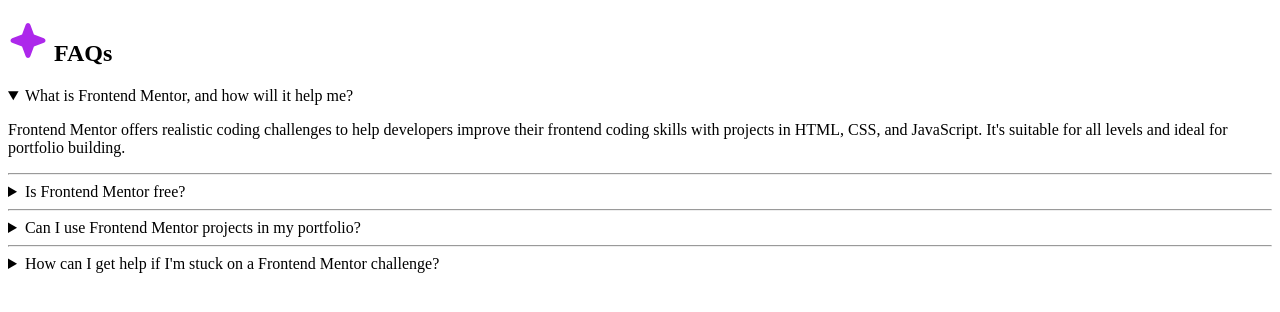
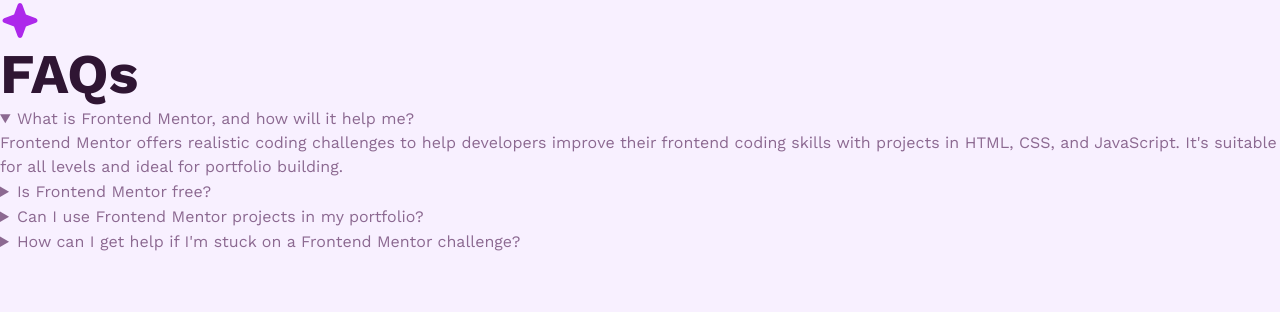
Before and after one commit to dave-cross/Frontend-Mentor-faq-accordion-profile-solution, a plain HTML site: page index.html in a window 1280 px wide. Drawn offline with nearby package versions, Linux system fonts and the light colour scheme.

Commit message:
style: add globals

```diff
--- a/index.html
+++ b/index.html
@@ -13,6 +13,13 @@
     />
 
     <title>Frontend Mentor | FAQ accordion</title>
+    <link rel="preconnect" href="https://fonts.googleapis.com" />
+    <link rel="preconnect" href="https://fonts.gstatic.com" crossorigin />
+    <link
+      href="https://fonts.googleapis.com/css2?family=Work+Sans:wght@100..900&display=swap"
+      rel="stylesheet"
+    />
+    <link rel="stylesheet" href="style.css" />
   </head>
   <body>
     <main>
--- /dev/null
+++ b/style.css
@@ -0,0 +1,84 @@
+:root {
+  --white: hsl(0, 0%, 100%);
+  --light-pink: hsl(274, 100%, 97%);
+  --pink: hsl(281, 83%, 54%); /* NOT IN STYLE-GUIDE */
+  --pale-purple: hsl(292, 16%, 49%);
+  --dark-purple: hsl(292, 42%, 14%);
+
+  --text-color-body: var(--pale-purple);
+  --text-color-heading: var(--dark-purple);
+  --text-color-hover: var(--pink);
+
+  --fill-color-body: var(--light-pink);
+  --fill-color-hr: var(--light-pink);
+
+  --space-100: 8px;
+  --space-200: 16px;
+  --space-250: 20px;
+  --space-300: 24px;
+  --space-400: 32px;
+  --space-500: 40px;
+
+  --radius-lg: 16px;
+  --radius-sm: 8px;
+
+  --shadow: 0 32px 56px hsl(281 100% 23% / 0.1);
+
+  --max-width: 600px;
+
+  --text-style-1-lg: 56px;
+  --text-style-1-sm: 32px;
+  --text-style-2-lg: 18px;
+  --text-style-2-sm: 16px;
+  --text-style-3-lg: 16px;
+  --text-style-3-sm: 14px;
+
+  --font-family: "Work Sans", sans-serif;
+
+  --text-style-1: var(--text-style-1-sm);
+  --text-style-2: var(--text-style-2-sm);
+  --text-style-3: var(--text-style-3-sm);
+
+  @media (min-width: 450px) {
+    --text-style-1: var(--text-style-1-lg);
+    --text-style-2: var(--text-style-2-lg);
+    --text-style-3: var(--text-style-3-lg);
+  }
+}
+
+*,
+*::before,
+*::after {
+  box-sizing: border-box;
+  margin: 0;
+  padding: 0;
+}
+
+body {
+  font-family: var(--font-family);
+  font-optical-sizing: auto;
+  font-weight: 400;
+  font-style: normal;
+  font-size: var(--text-style-3);
+  color: var(--text-color-body);
+  background-color: var(--fill-color-body);
+  line-height: 1.5;
+}
+
+h1 {
+  font-size: var(--text-style-1);
+  font-weight: 700;
+  color: var(--text-color-heading);
+  line-height: normal;
+}
+
+hr {
+  border: 0;
+  border-block-start: 1px solid var(--fill-color-hr);
+}
+
+img,
+svg {
+  display: block;
+  max-width: 100%;
+}
```
